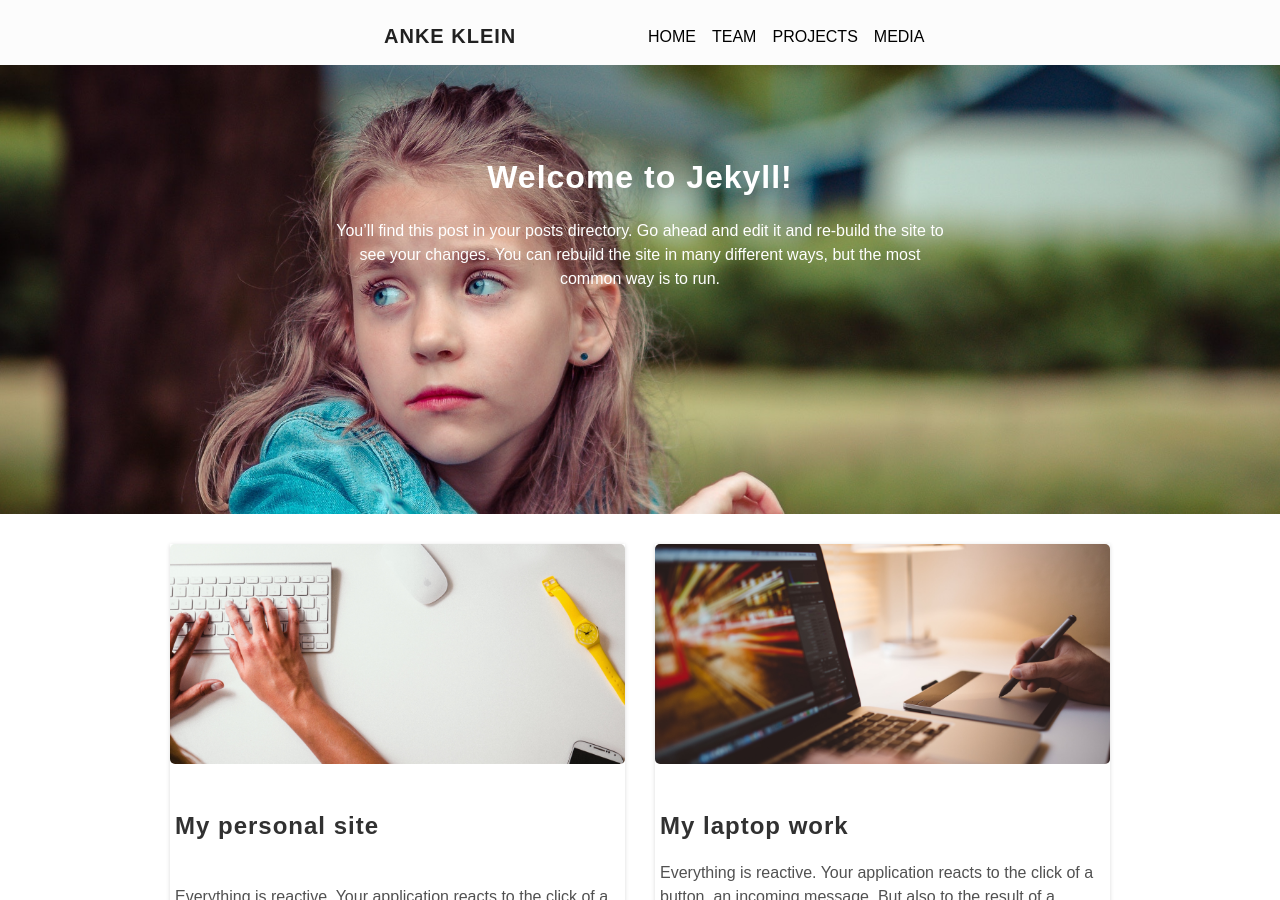
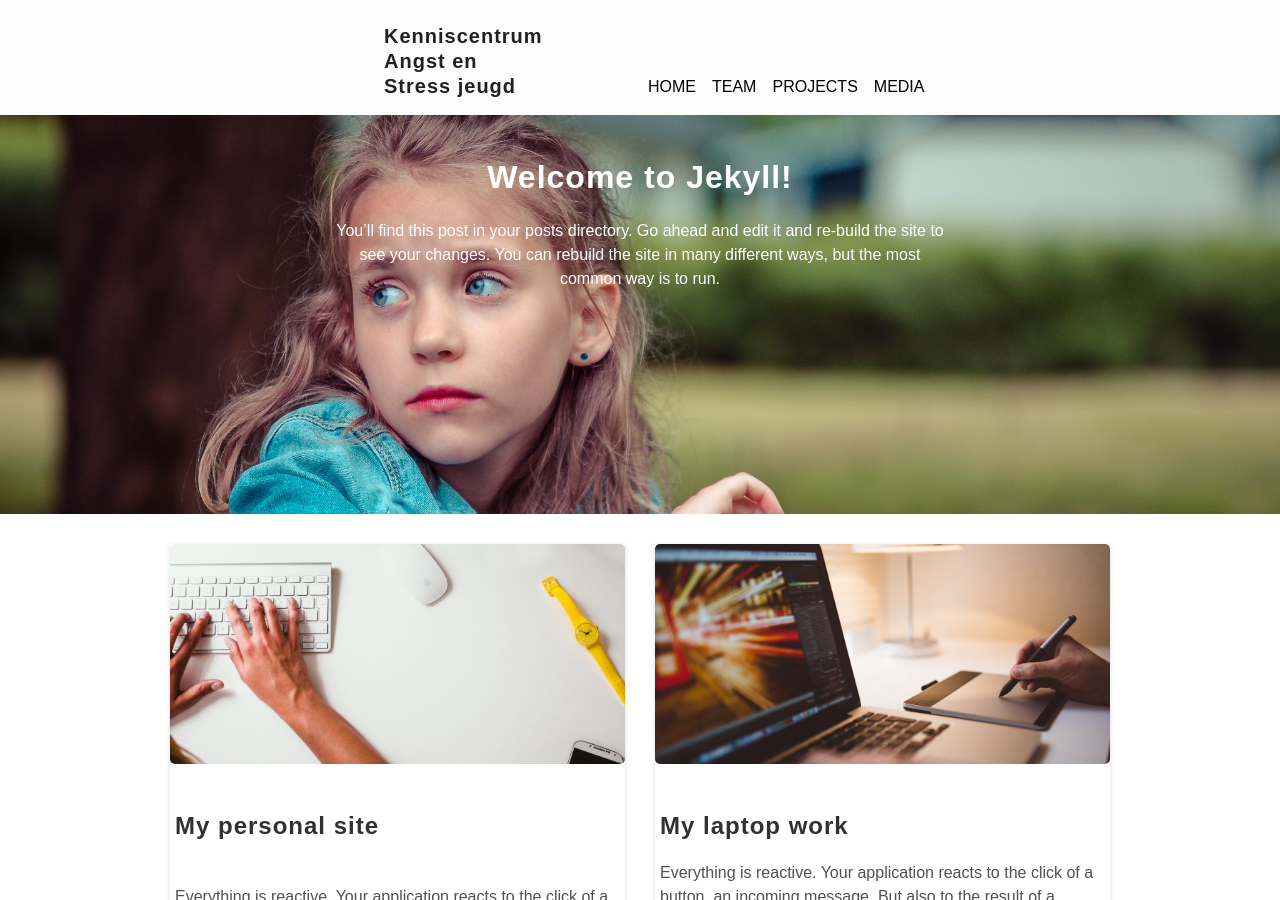
Before and after one commit to kibaangstde/ankeklein.github.io, a Jekyll site: the page built from index.html, in a window 1280 px wide and 900 px high. Built offline with Jekyll 4.4.1, drawn with Linux system fonts in a browser that asks for light colours; the list of posts is cut into pages by our own code.

Commit message:
Update _config.yml

```diff
--- a/_config.yml
+++ b/_config.yml
@@ -2,7 +2,7 @@
 permalink: pretty
 
 # Setup
-title: ANKE KLEIN
+title: Kenniscentrum Angst en Stress jeugd
 tagline:
 url: https://ankeklein.github.io
 paginate: 1
@@ -19,7 +19,7 @@ sass:
 author:
   name: Anke Klein
   url: http://ankeklein.nl
-  email: a.m.klein@fsw.leidenuniv.nl
+  email: kas@fsw.leidenuniv.nl
 
 # Custom vars
 version: 2.0.0
```
